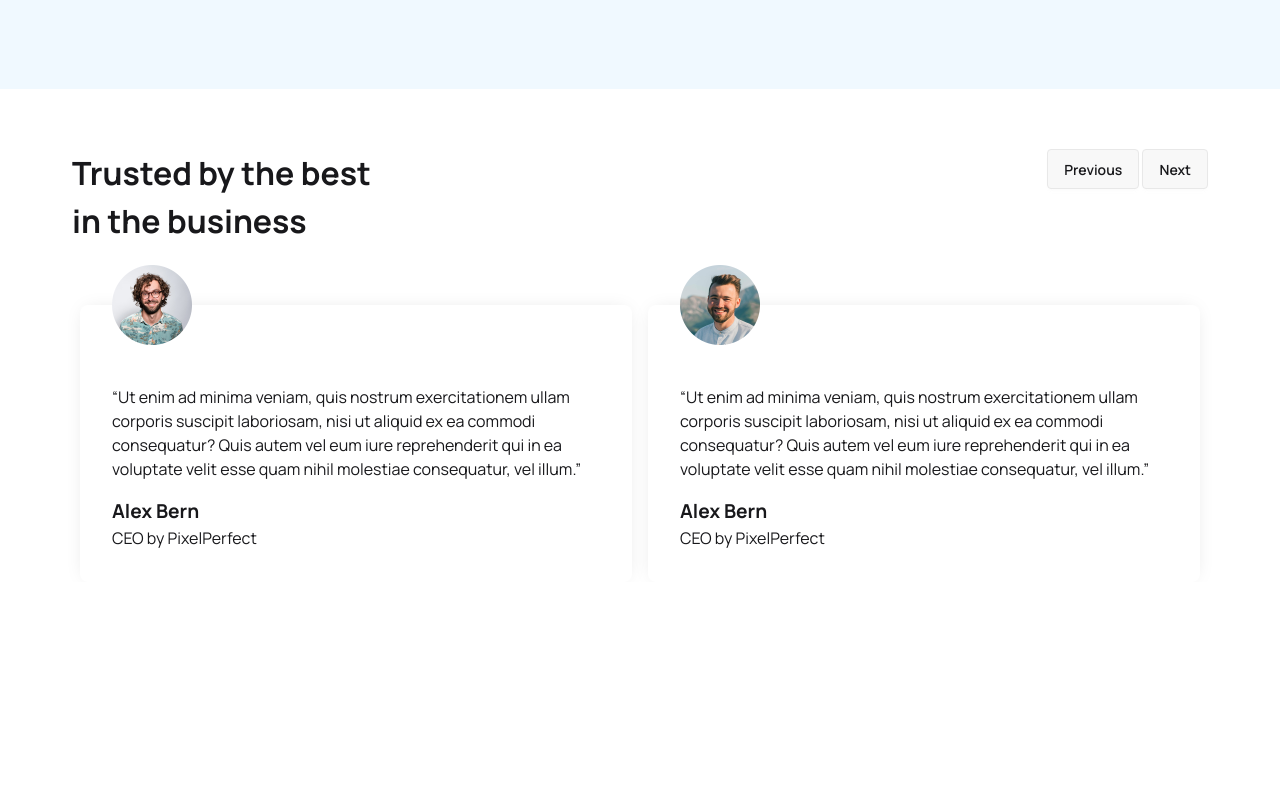
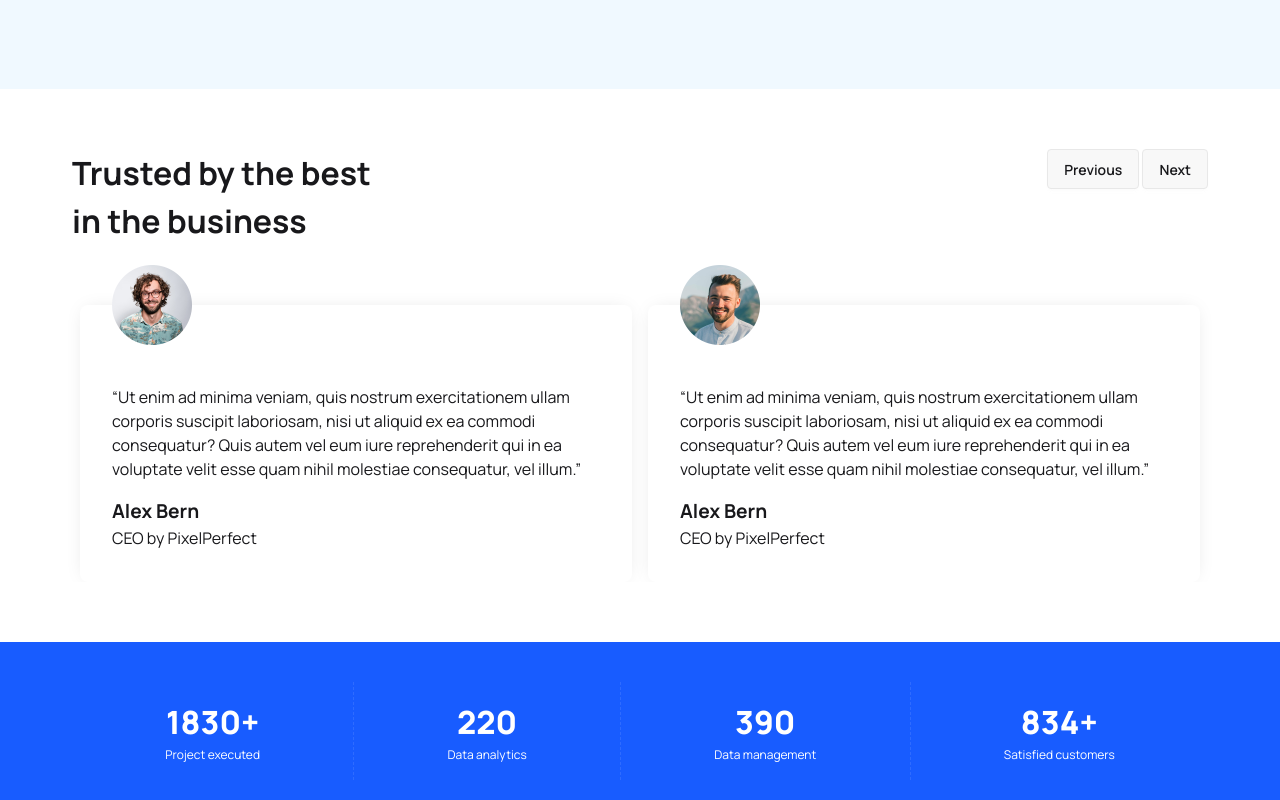
Before and after one commit to PatatoBit/codekit-web, a SvelteKit app: page / in a window 1280 px wide. Shown: the part 3111-3911 px from the top of the page. Before the commit the page ends 3753 px from the top, so only its background shows below. Built offline with nearby package versions, Linux system fonts and the light colour scheme.

Commit message:
added stats

```diff
--- /dev/null
+++ b/src/components/Views/Stats.svelte
@@ -0,0 +1,32 @@
+<section class="background">
+	<div class="wrapper py-10">
+		<div class="stat-svertical sm:stats w-full">
+			<div class="stat place-items-center">
+				<div class="stat-value">1830+</div>
+				<div class="stat-desc text-white">Project executed</div>
+			</div>
+
+			<div class="stat place-items-center">
+				<div class="stat-value">220</div>
+				<div class="stat-desc text-white">Data analytics</div>
+			</div>
+
+			<div class="stat place-items-center">
+				<div class="stat-value">390</div>
+				<div class="stat-desc text-white">Data management</div>
+			</div>
+
+			<div class="stat place-items-center">
+				<div class="stat-value">834+</div>
+				<div class="stat-desc text-white">Satisfied customers</div>
+			</div>
+		</div>
+	</div>
+</section>
+
+<style lang="scss">
+	.background {
+		background-color: var(--primary);
+		color: white;
+	}
+</style>
--- a/src/routes/+page.svelte
+++ b/src/routes/+page.svelte
@@ -4,6 +4,7 @@
 	import Statements from '../components/Views/Statements.svelte';
 	import Testimonial from '../components/Views/Testimonial.svelte';
 	import Trusted from '../components/Views/Trusted.svelte';
+	import Stats from '../components/Views/Stats.svelte';
 </script>
 
 <Hero />
@@ -11,3 +12,4 @@
 <Statements />
 <Testimonial />
 <Trusted />
+<Stats />
```
